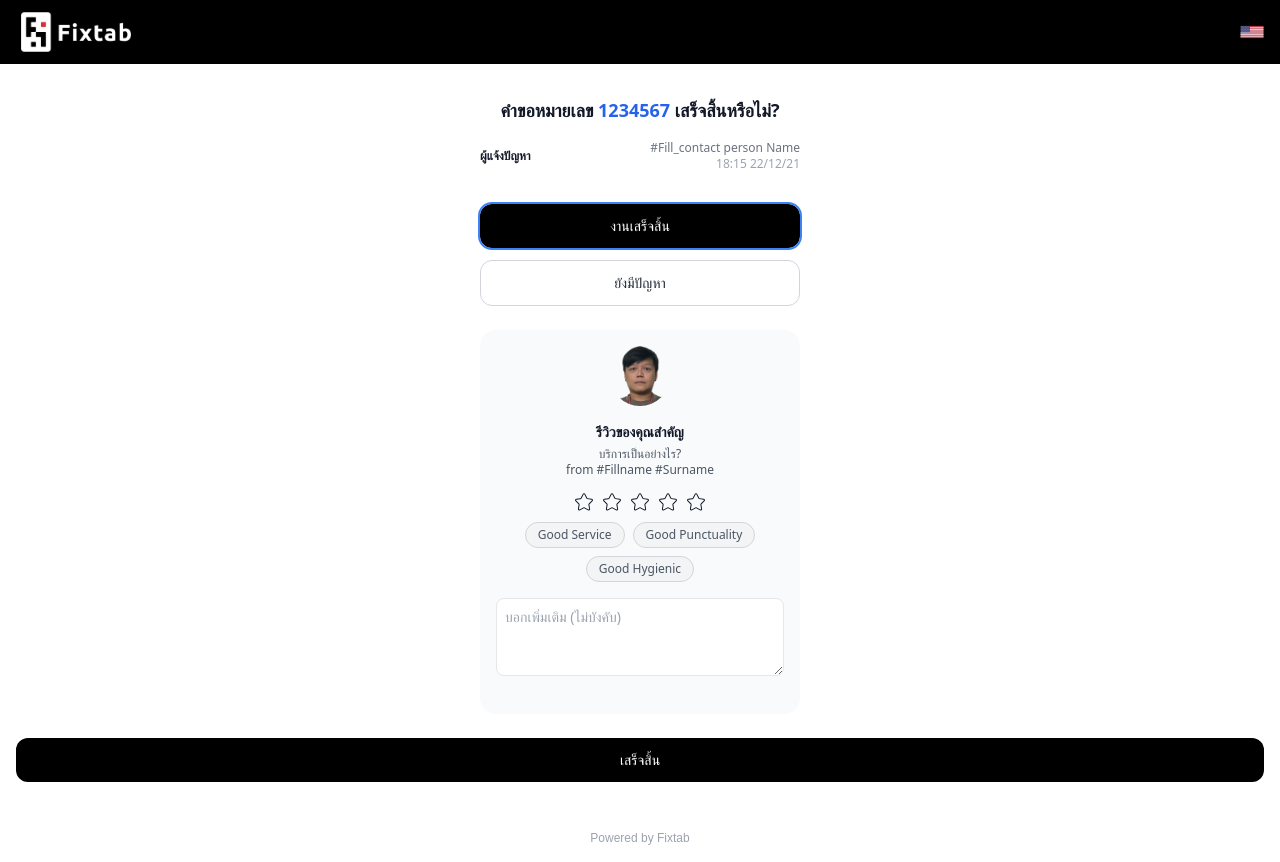
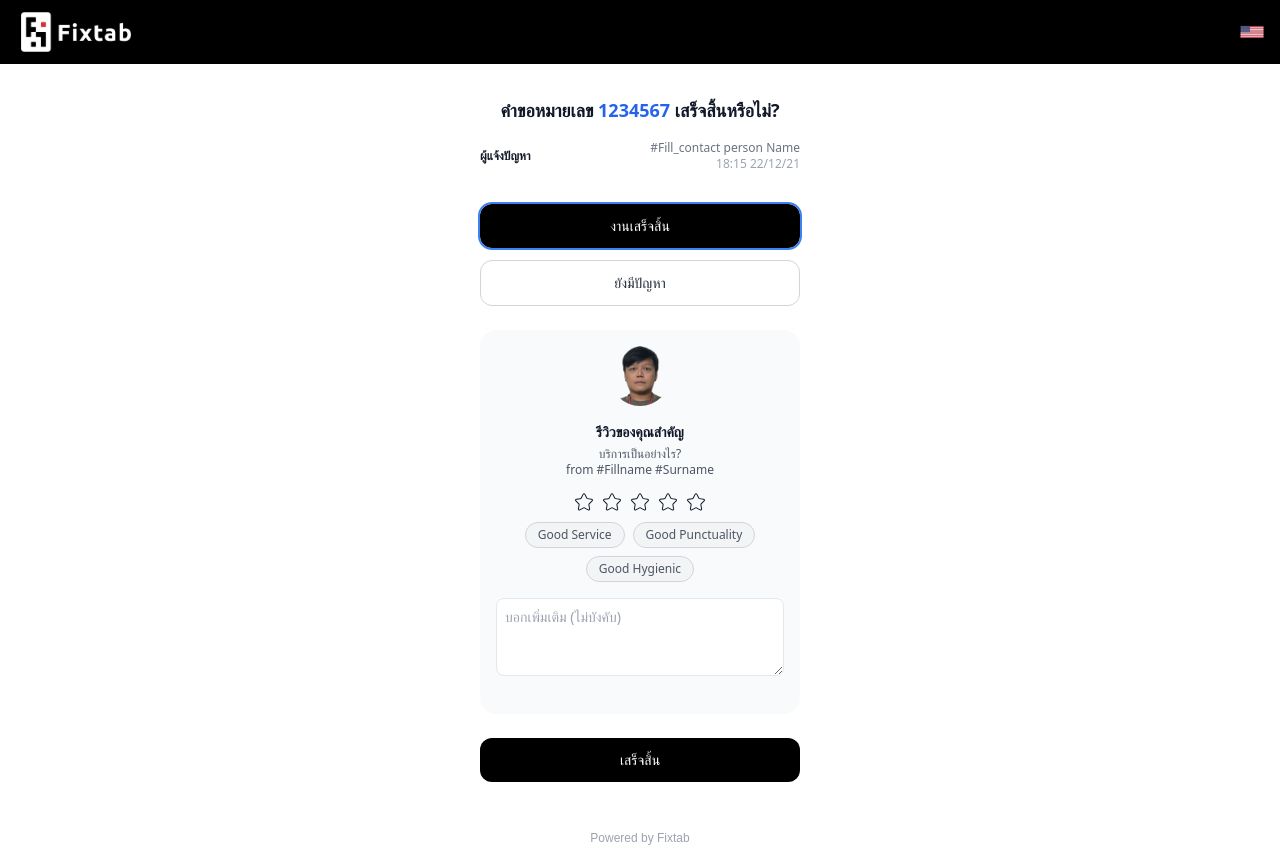
Before and after one commit to lominism/fixtab-microsite, a Next.js app: page /complete in a window 1280 px wide. Both pictures are taken after a click on the button "งานเสร็จสิ้น". Built offline with nearby package versions, Linux system fonts and the light colour scheme.

Commit message:
fixed button and text

```diff
--- a/src/app/complete/page.js
+++ b/src/app/complete/page.js
@@ -135,7 +135,7 @@ export default function ConfirmCompletion() {
           </div>
 
           {rating > 0 && (
-            <p className="text-sm font-medium mb-4">
+            <p className="text-gray-900 text-sm font-medium mb-4">
               {ratingLabels[rating - 1]}
             </p>
           )}
@@ -218,7 +218,7 @@ export default function ConfirmCompletion() {
       {selectedAction && (
         <button
           onClick={handleSubmitReview}
-          className="w-full bg-black text-white py-3 rounded-xl text-sm font-medium mt-6"
+          className="w-full max-w-xs bg-black text-white py-3 rounded-xl text-sm font-medium mt-6"
         >
           {t.done}
         </button>
--- a/src/app/page.js
+++ b/src/app/page.js
@@ -221,7 +221,7 @@ export default function Home() {
           </Link>
         </div>
       </div>
-      {/* End of natigation buttons */}
+      {/* End of navigation buttons */}
     </div>
   );
 }
```
